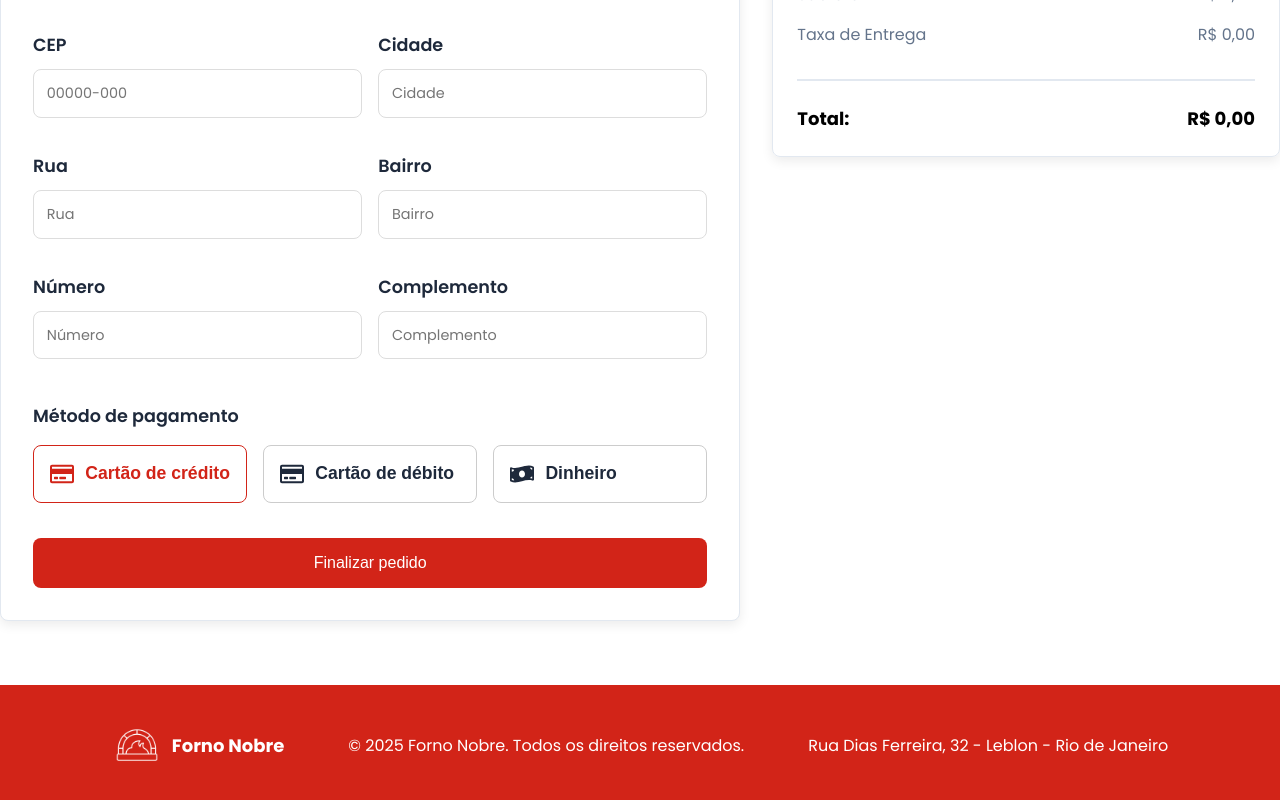
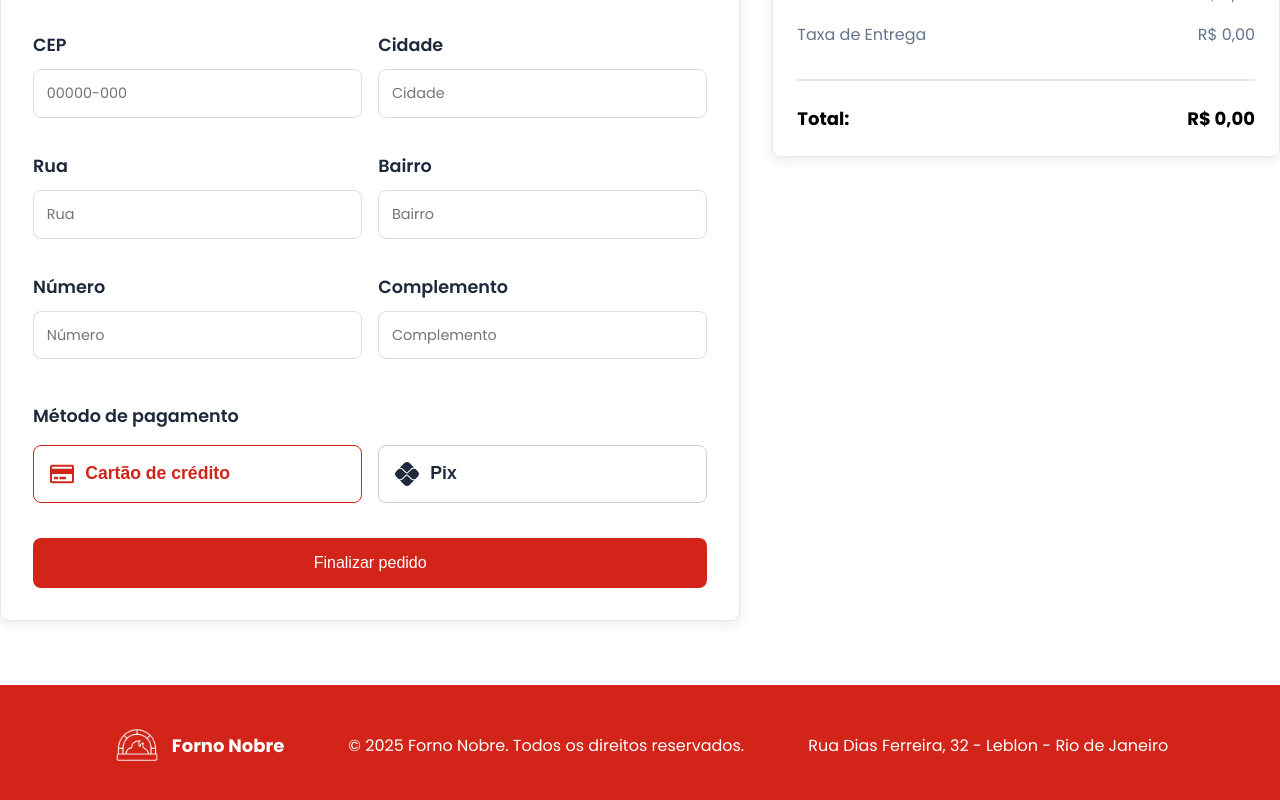
Before and after one commit to GGhiaroni/forno-nobre, a React (Vite) app: page /checkout in a window 1280 px wide. Shown: the part 551-1351 px from the top of the page. Built offline with nearby package versions, Linux system fonts and the light colour scheme.

Commit message:
comecando a criar as opcoes de pagar na entrega ou online

```diff
--- a/src/Pages/Checkout.jsx
+++ b/src/Pages/Checkout.jsx
@@ -5,6 +5,7 @@ import {
   FaRegCreditCard,
   FaShoppingBag,
 } from "react-icons/fa";
+import { FaPix } from "react-icons/fa6";
 import { TiArrowLeft } from "react-icons/ti";
 import { Link, useNavigate } from "react-router-dom";
 import styled from "styled-components";
@@ -220,6 +221,7 @@ const Checkout = observer(() => {
   const [rua, setRua] = useState("");
   const [numero, setNumero] = useState("");
   const [metodoPagamento, setMetodoPagamento] = useState("credito");
+  const [tipoDePagamento, setTipoDePagamento] = useState("online");
 
   const [codigoCupom, setCodigoCupom] = useState("");
   const [cupomAplicado, setCupomAplicado] = useState(null);
@@ -455,6 +457,7 @@ const Checkout = observer(() => {
             </ContainerLabelInput>
           </LinhaDupla>
 
+          {tipoDePagamento === "online" ? (
             <ContainerLabelInput className="metodos_pagamento">
               <Label className="label_metodo-pagamento">
                 Método de pagamento
@@ -468,6 +471,19 @@ const Checkout = observer(() => {
                   <FaRegCreditCard />
                   <span>Cartão de crédito</span>
                 </BtnPagamento>
+                <BtnPagamento
+                  type="button"
+                  className={metodoPagamento === "pix" ? "ativo" : ""}
+                  onClick={() => setMetodoPagamento("pix")}
+                >
+                  <FaPix />
+                  <span>Pix</span>
+                </BtnPagamento>
+              </div>
+            </ContainerLabelInput>
+          ) : (
+            <ContainerLabelInput>
+              <div className="metodo-pagamento">
                 <BtnPagamento
                   type="button"
                   className={metodoPagamento === "debito" ? "ativo" : ""}
@@ -486,6 +502,7 @@ const Checkout = observer(() => {
                 </BtnPagamento>
               </div>
             </ContainerLabelInput>
+          )}
 
           <button type="submit" className="btn-finalizar">
             Finalizar pedido
```
Lines whose indentation alone changed are shown as unchanged.
